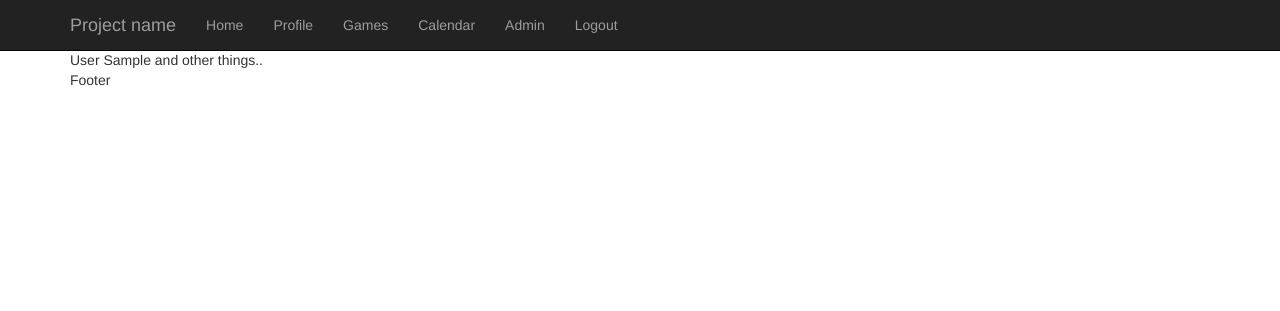
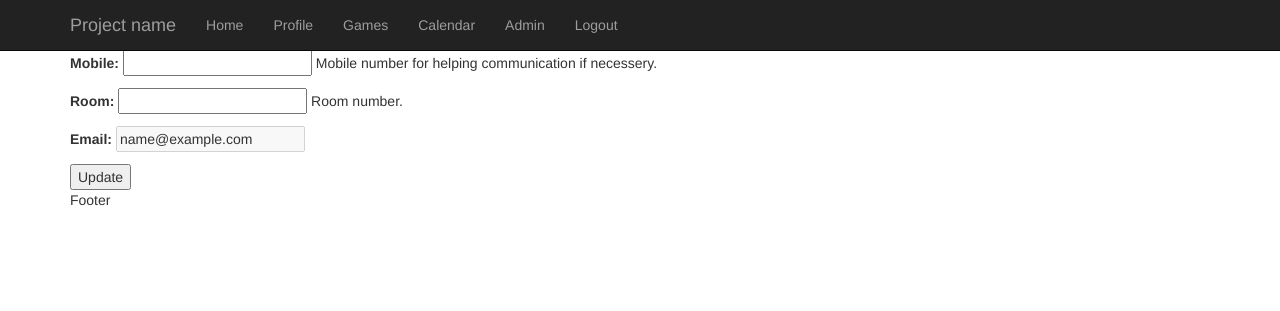
Before and after one commit to nyirit/jatszohaz.sch, a Django app: page /profile/ in a window 1280 px wide. Shown: the top 311 px of the page. Run offline with Django 3.2, Linux system fonts and the light colour scheme; the visitor is signed in with stand-in values (Sample User, id 1); parts of the project's set-up code (start-up, migrations or seed data) failed here and were passed over; some libraries are stand-ins or nearby versions.

Commit message:
add profile fields and profile form

```diff
--- a/jatszohaz/templates/profile.html
+++ b/jatszohaz/templates/profile.html
@@ -2,5 +2,9 @@
 {% load i18n %}
 
 {% block content %}
-    {{ object.full_name2 }} and other things..
+    <form action="" method="post">
+        {% csrf_token %}
+        {{ form.as_p }}
+        <input type="submit" value="{% trans "Update" %}" />
+    </form>
 {% endblock %}
--- /dev/null
+++ b/jatszohaz/web/forms.py
@@ -0,0 +1,9 @@
+from django import forms
+from web.models import JhUser
+
+
+class JhUserForm(forms.ModelForm):
+    class Meta:
+        model = JhUser
+        fields = ['mobile', 'room', 'email']
+    email = forms.CharField(disabled=True)
--- a/jatszohaz/web/models.py
+++ b/jatszohaz/web/models.py
@@ -12,6 +12,19 @@ logger = logging.getLogger(__name__)
 
 
 class JhUser(AbstractUser):
+    mobile = models.CharField(
+        verbose_name=_('mobile'),
+        max_length=100,
+        help_text=_('Mobile number for helping communication if necessery.'),
+        blank=True
+    )
+    room = models.CharField(
+        verbose_name=_('room'),
+        max_length=100,
+        help_text=_('Room number.'),
+        blank=True
+    )
+
     def get_entitlements(self):
         """
         Gets all auth.sch group memberships.
@@ -136,7 +149,7 @@ class Rent(TimeStampedModel):
 
 class RentActions(TimeStampedModel):
     user = models.ForeignKey(JhUser, on_delete=models.PROTECT)
-    new_status = models.TextField(verbose_name=_("Status"), choices=Rent.STATUS_CHOICES, null=False)
+    new_status = models.TextField(verbose_name=_("Status"), choices=Rent.STATUS_CHOICES)
     rent = models.ForeignKey(Rent, on_delete=models.PROTECT)
 
 
--- a/jatszohaz/web/views.py
+++ b/jatszohaz/web/views.py
@@ -1,4 +1,9 @@
-from django.views.generic import TemplateView, ListView, DetailView
+from django.contrib.auth.mixins import LoginRequiredMixin
+from django.contrib.messages.views import SuccessMessageMixin
+from django.urls import reverse_lazy
+from django.utils.translation import ugettext_lazy as _
+from django.views.generic import TemplateView, ListView, DetailView, UpdateView
+from web.forms import JhUserForm
 from web.models import GameGroup, JhUser
 
 
@@ -21,8 +26,11 @@ class GamesView(ListView):
     template_name = "games.html"
 
 
-class MyProfileView(DetailView):
+class MyProfileView(SuccessMessageMixin, LoginRequiredMixin, UpdateView):
     model = JhUser
+    success_url = reverse_lazy('my-profile')
+    success_message = _("Successfully updated!")
+    form_class = JhUserForm
     template_name = "profile.html"
 
     def get_object(self, queryset=None):
```
Also changed, not shown: jatszohaz/authsch/authentication.py (+5 -3 lines), jatszohaz/web/migrations/0002_auto_20171209_1902.py (added).
